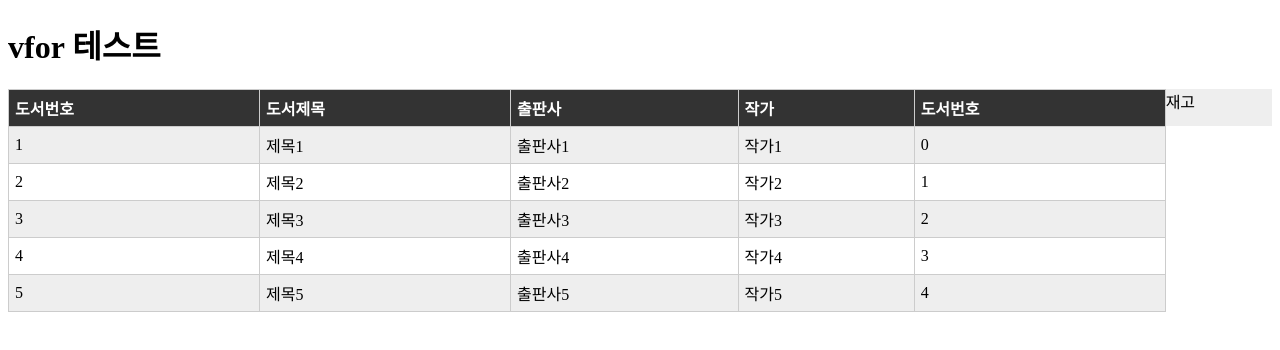
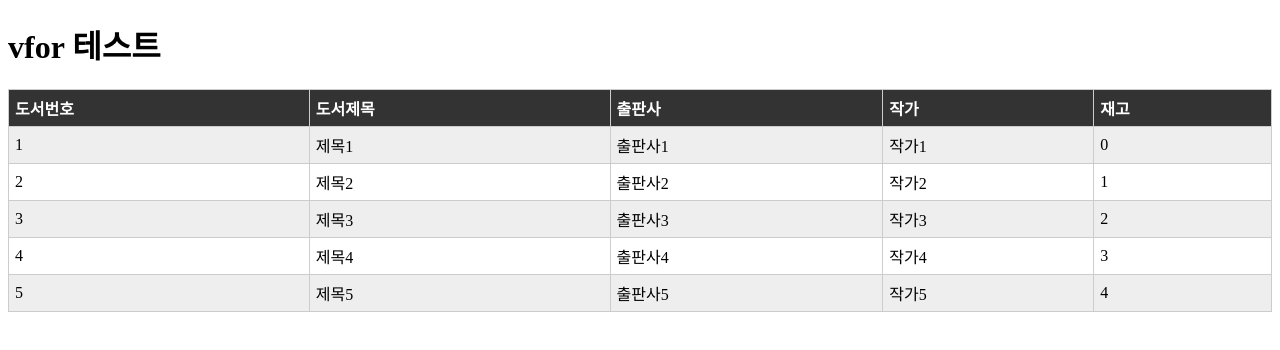
Before and after one commit to SeoHwiDo/VueStudy, a Vue app: page / in a window 1280 px wide. Shown: the top 350 px of the page. Built offline with nearby package versions, Linux system fonts and the light colour scheme.

Commit message:
app.vue v-for test[modify]

```diff
--- a/src/App.vue
+++ b/src/App.vue
@@ -4,7 +4,7 @@
     <table>
       <thead>
         <tr>
-          <th>도서번호</th><th>도서제목</th><th>출판사</th><th>작가</th><th>도서번호</th>재고
+          <th>도서번호</th><th>도서제목</th><th>출판사</th><th>작가</th><th>재고</th>
         </tr>
       </thead>
       <tbody>
```
